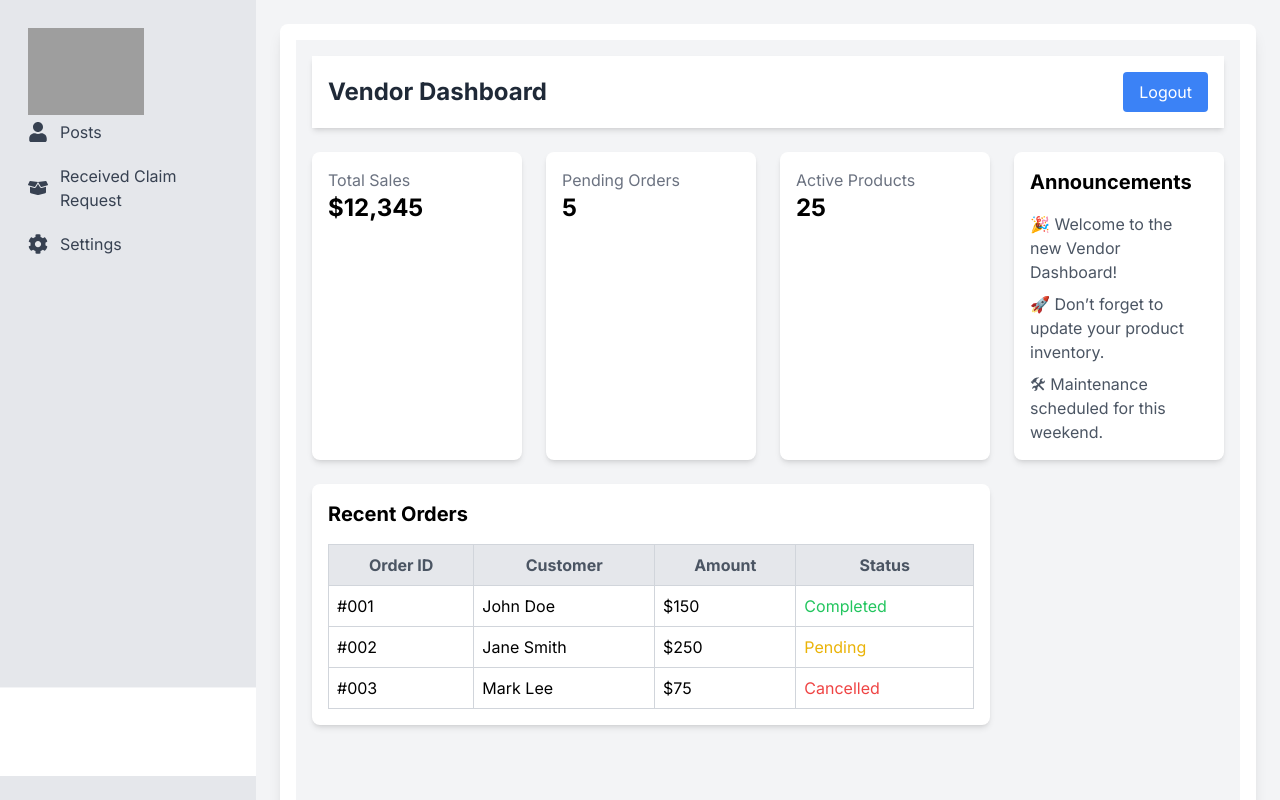
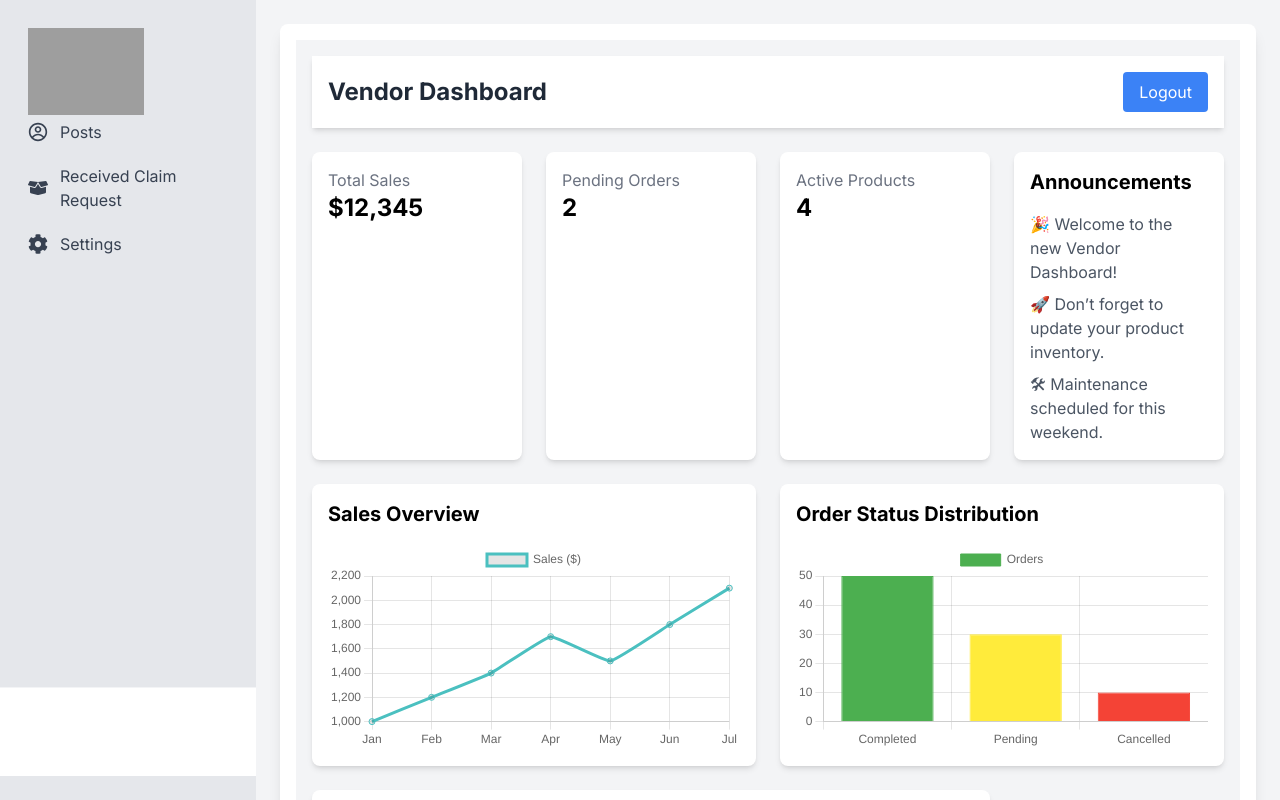
Before and after one commit to ekramul28/E-Commerce-Application-client, a Next.js app: page /vendor in a window 1280 px wide. Shown: the top 800 px of the page. Built offline with nearby package versions, Linux system fonts and the light colour scheme; grey boxes are pictures that could not be loaded.

Commit message:
vendor code added

```diff
--- a/src/app/(commonLayout)/(dashboardLayout)/(vendor)/vendor/page.tsx
+++ b/src/app/(commonLayout)/(dashboardLayout)/(vendor)/vendor/page.tsx
@@ -1,11 +1,77 @@
+"use client";
 import React from "react";
+import { Line } from "react-chartjs-2";
+import { Bar } from "react-chartjs-2";
+import {
+  Chart as ChartJS,
+  CategoryScale,
+  LinearScale,
+  PointElement,
+  LineElement,
+  BarElement,
+  Title,
+  Tooltip,
+  Legend,
+} from "chart.js";
+import { useAppDispatch } from "@/redux/hooks";
+import { logout } from "@/redux/fetures/Auth/authSlice";
+import { useRouter } from "next/navigation";
+
+// Register Chart.js components
+ChartJS.register(
+  CategoryScale,
+  LinearScale,
+  PointElement,
+  LineElement,
+  BarElement,
+  Title,
+  Tooltip,
+  Legend
+);
 
 const VendorDashboard = () => {
+  // Sample data for charts
+  const salesData = {
+    labels: ["Jan", "Feb", "Mar", "Apr", "May", "Jun", "Jul"],
+    datasets: [
+      {
+        label: "Sales ($)",
+        data: [1000, 1200, 1400, 1700, 1500, 1800, 2100],
+        fill: false,
+        borderColor: "rgb(75, 192, 192)",
+        tension: 0.1,
+      },
+    ],
+  };
+
+  const orderStatusData = {
+    labels: ["Completed", "Pending", "Cancelled"],
+    datasets: [
+      {
+        label: "Orders",
+        data: [50, 30, 10], // Example data
+        backgroundColor: ["#4caf50", "#ffeb3b", "#f44336"],
+        borderColor: ["#4caf50", "#ffeb3b", "#f44336"],
+        borderWidth: 1,
+      },
+    ],
+  };
+
+  const router = useRouter();
+  const dispatch = useAppDispatch();
+  const handelLogout = () => {
+    dispatch(logout());
+    router.push("/");
+  };
+
   return (
     <div className="min-h-screen bg-gray-100 p-4">
       <header className="bg-white shadow-md p-4 mb-6 flex justify-between items-center">
         <h1 className="text-2xl font-bold text-gray-800">Vendor Dashboard</h1>
-        <button className="bg-blue-500 text-white px-4 py-2 rounded">
+        <button
+          onClick={handelLogout}
+          className="bg-blue-500 text-white px-4 py-2 rounded"
+        >
           Logout
         </button>
       </header>
@@ -19,11 +85,11 @@ const VendorDashboard = () => {
           </div>
           <div className="bg-white p-4 shadow-md rounded-lg">
             <h3 className="text-gray-500">Pending Orders</h3>
-            <p className="text-2xl font-bold">5</p>
+            <p className="text-2xl font-bold">2</p>
           </div>
           <div className="bg-white p-4 shadow-md rounded-lg">
             <h3 className="text-gray-500">Active Products</h3>
-            <p className="text-2xl font-bold">25</p>
+            <p className="text-2xl font-bold">4</p>
           </div>
         </div>
 
@@ -41,6 +107,18 @@ const VendorDashboard = () => {
               🛠 Maintenance scheduled for this weekend.
             </li>
           </ul>
+        </div>
+
+        {/* Sales Chart Section */}
+        <div className="col-span-1 lg:col-span-2 bg-white p-4 shadow-md rounded-lg">
+          <h2 className="text-xl font-bold mb-4">Sales Overview</h2>
+          <Line data={salesData} />
+        </div>
+
+        {/* Order Status Chart Section */}
+        <div className="col-span-1 lg:col-span-2 bg-white p-4 shadow-md rounded-lg">
+          <h2 className="text-xl font-bold mb-4">Order Status Distribution</h2>
+          <Bar data={orderStatusData} />
         </div>
 
         {/* Recent Orders Section */}
--- a/src/app/(commonLayout)/(dashboardLayout)/(admin)/admin/profile/page.tsx
+++ b/src/app/(commonLayout)/(dashboardLayout)/profile/page.tsx
@@ -6,6 +6,7 @@ import {
 } from "@/redux/fetures/user/userApi";
 import React from "react";
 import { toast } from "react-toastify";
+import Image from "next/image";
 
 const AdminProfile = () => {
   const { data, isLoading, error } = useGetMyProfileQuery(undefined);
@@ -86,8 +87,10 @@ const AdminProfile = () => {
       <div className="flex items-center space-x-6">
         <div className="w-24 h-24 rounded-full overflow-hidden bg-gray-200">
           {profile?.profilePhoto ? (
-            <img
-              src={`/uploads/${profile.profilePhoto}`}
+            <Image
+              height={200}
+              width={200}
+              src={`${profile.profilePhoto}`}
               alt={`${profile.name}'s profile`}
               className="object-cover w-full h-full"
             />
--- a/src/components/ProfileDropdown/ProfileDrop.tsx
+++ b/src/components/ProfileDropdown/ProfileDrop.tsx
@@ -45,7 +45,7 @@ const ProfileDropdown = ({
                 </button>
               </Link>
 
-              <Link href={"/admin/yourShop"}>
+              <Link href={"/profile"}>
                 <button className="block w-full text-left px-4 py-2 text-sm text-gray-700 hover:bg-gray-100">
                   Profile
                 </button>
@@ -58,7 +58,7 @@ const ProfileDropdown = ({
                   Dashboard
                 </button>
               </Link>
-              <Link href={"/vendor/yourShop"}>
+              <Link href={"/profile"}>
                 <button className="block w-full text-left px-4 py-2 text-sm text-gray-700 hover:bg-gray-100">
                   Profile
                 </button>
--- a/src/components/Shared/Nav/NavLinkBar.tsx
+++ b/src/components/Shared/Nav/NavLinkBar.tsx
@@ -71,8 +71,8 @@ const NavLinkBar = () => {
                     >
                       {/* Category Image */}
                       <Image
-                        height={20}
-                        width={20}
+                        height={200}
+                        width={200}
                         src={category.icon}
                         alt={`${category.label} Icon`}
                         className="w-10 h-10 object-cover rounded-md"
--- a/src/components/SideBar/constants.tsx
+++ b/src/components/SideBar/constants.tsx
@@ -1,5 +1,4 @@
 import {
-  FaUser,
   FaCog,
   FaShoppingCart,
   FaShopify,
@@ -11,7 +10,7 @@ import { MdAdd } from "react-icons/md";
 import { CgProfile } from "react-icons/cg";
 
 export const userLinks = [
-  { href: "/profile", label: "Posts", icon: <FaUser /> },
+  { href: "/profile", label: "Posts", icon: <CgProfile /> },
   {
     href: "/profile/received-claim-requests",
     label: "Received Claim Request",
@@ -26,6 +25,7 @@ export const vendorLinks = [
   { href: "/vendor/createShop", label: "Create Shop", icon: <FaShopify /> },
   { href: "/vendor/addProduct", label: "Add Product", icon: <MdAdd /> },
   { href: "/vendor/yourShop", label: "My Shop", icon: <FaShopify /> },
+  { href: "/profile", label: "Profile", icon: <CgProfile /> },
 ];
 
 export const adminLinks = [
@@ -34,5 +34,5 @@ export const adminLinks = [
   { href: "/admin/addCategory", label: "Add Category", icon: <MdAdd /> },
   { href: "/admin/CreateVendor", label: "Create Vendor", icon: <FaShopify /> },
   { href: "/admin/allShop", label: "All Shops", icon: <FaBoxOpen /> },
-  { href: "/admin/profile", label: "Profile", icon: <CgProfile /> },
+  { href: "/profile", label: "Profile", icon: <CgProfile /> },
 ];
```
